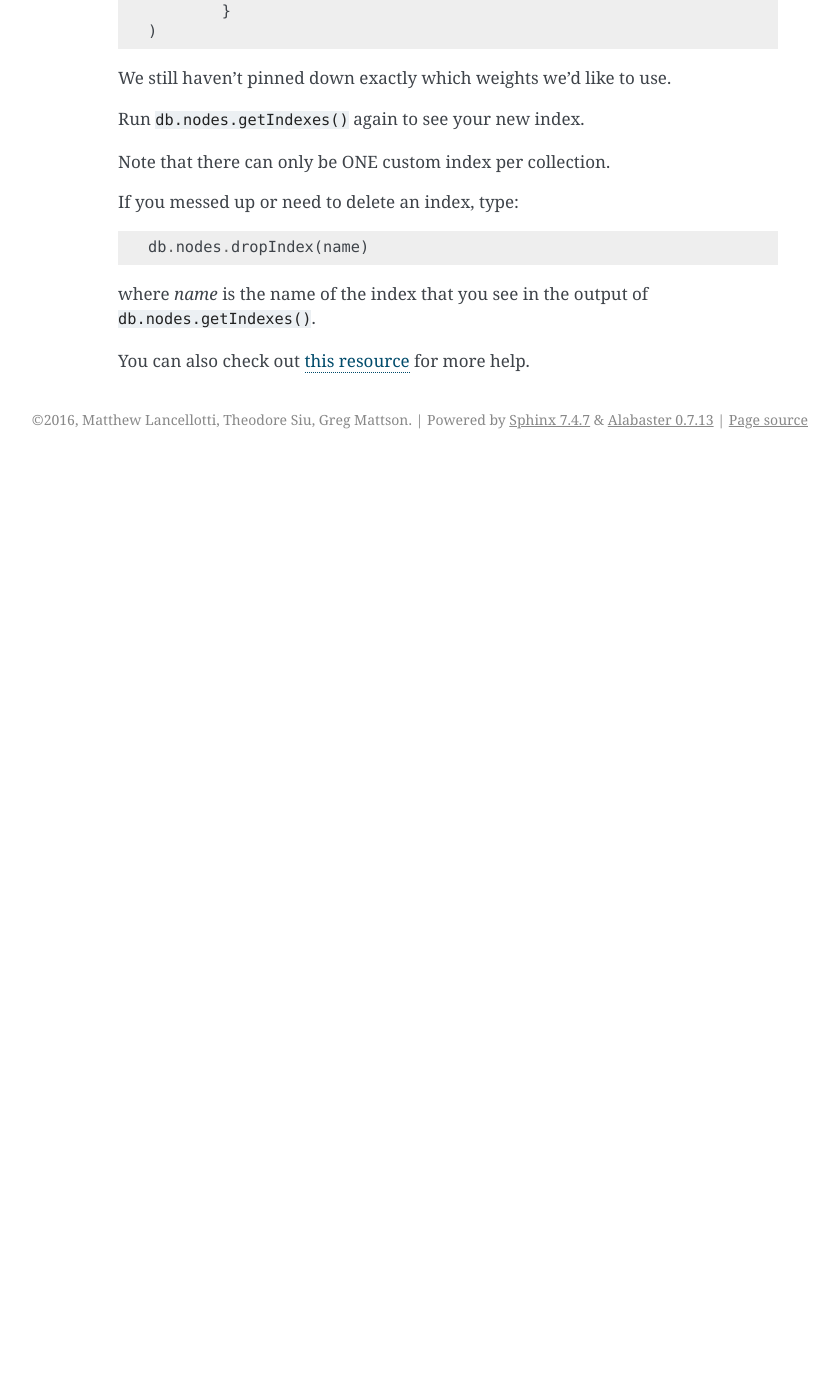
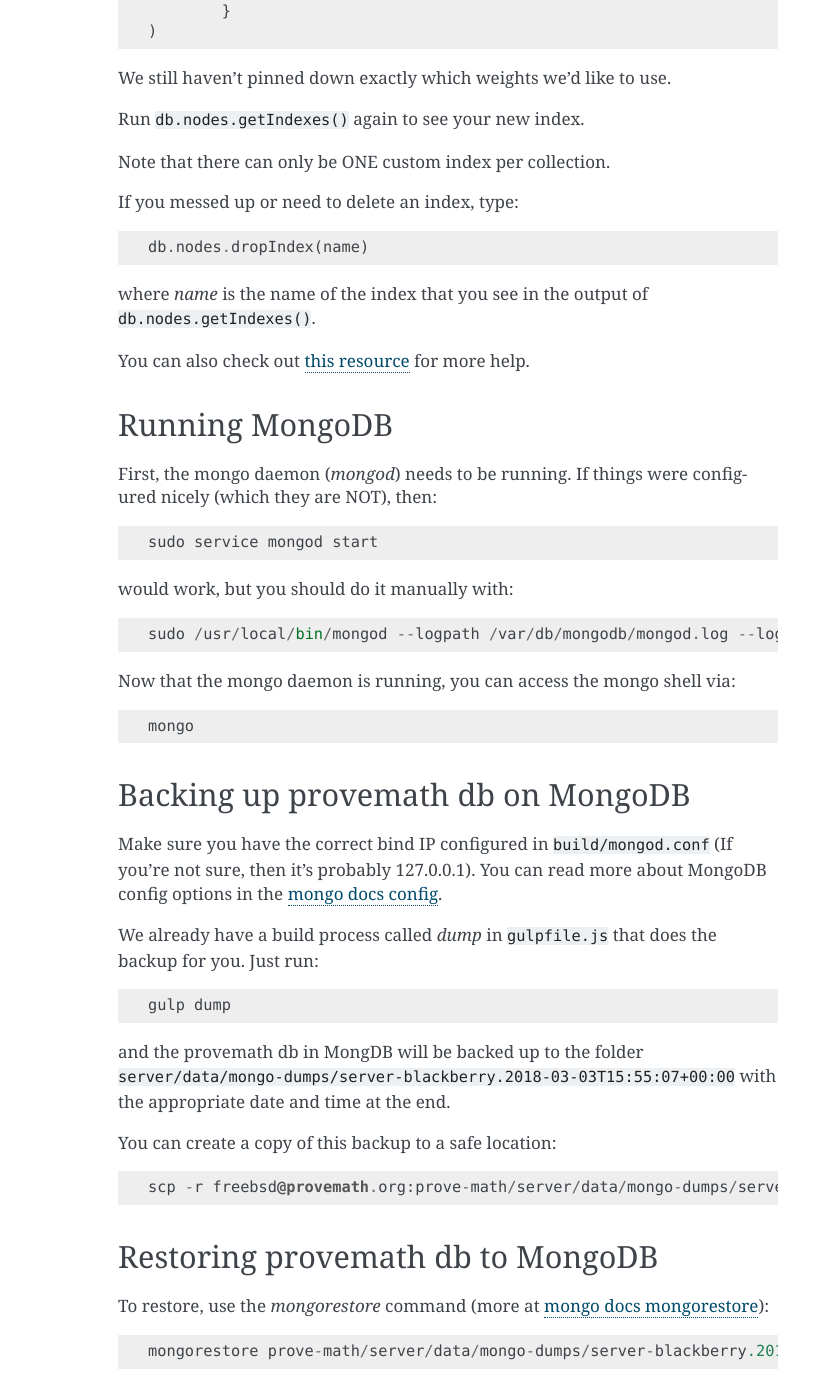
Before and after one commit to MareoRaft/prove-math, a Sphinx documentation site: the page built from docs/source/mongo.rst, in a window 1280 px wide and 1400 px high, scrolled down 1226 px. Shown: the whole window, without its empty margins (302-1141 px from the left). Built offline with Sphinx 7.4.7, drawn with Linux system fonts in a browser that asks for light colours; before the commit the page ends 1685 px from its top, so only the background shows below that; some of the changed text lies outside the part shown.

Commit message:
added directions for starting mongod

```diff
--- a/docs/source/mongo.rst
+++ b/docs/source/mongo.rst
@@ -61,3 +61,43 @@
 where `name` is the name of the index that you see in the output of ``db.nodes.getIndexes()``.
 
 You can also check out `this resource <https://dzone.com/articles/mongodb-full-text-search>`_ for more help.
+
+
+
+Running MongoDB
+------------------
+First, the mongo daemon (`mongod`) needs to be running.  If things were configured nicely (which they are NOT), then::
+
+	sudo service mongod start
+
+would work, but you should do it manually with::
+
+	sudo /usr/local/bin/mongod --logpath /var/db/mongodb/mongod.log --logappend --config /usr/local/etc/mongodb.conf --dbpath /var/db/mongodb
+
+Now that the mongo daemon is running, you can access the mongo shell via::
+
+	mongo
+
+
+
+Backing up provemath db on MongoDB
+-----------------------------------
+Make sure you have the correct bind IP configured in ``build/mongod.conf`` (If you're not sure, then it's probably 127.0.0.1).  You can read more about MongoDB config options in the `mongo docs config <https://docs.mongodb.com/manual/reference/configuration-options/#configuration-file>`_.
+
+We already have a build process called `dump` in ``gulpfile.js`` that does the backup for you.  Just run::
+
+    gulp dump
+
+and the provemath db in MongDB will be backed up to the folder ``server/data/mongo-dumps/server-blackberry.2018-03-03T15:55:07+00:00`` with the appropriate date and time at the end.
+
+You can create a copy of this backup to a safe location::
+
+    scp -r freebsd@provemath.org:prove-math/server/data/mongo-dumps/server-blackberry.2018-03-03T15:55:07+00:00 .
+
+
+
+Restoring provemath db to MongoDB
+-----------------------------------
+To restore, use the `mongorestore` command (more at `mongo docs mongorestore <https://docs.mongodb.com/manual/reference/program/mongorestore/>`_)::
+
+    mongorestore prove-math/server/data/mongo-dumps/server-blackberry.2018-03-03T15:55:07+00:00
--- a/docs/source/programmers.rst
+++ b/docs/source/programmers.rst
@@ -7,5 +7,4 @@
 	install
 	mongo
 	auth
-	database
 	CHANGELOG
```
Also changed, not shown: other parts of docs/source/mongo.rst (+1 -1 lines), docs/source/database.rst (deleted, +0 -26 lines).
